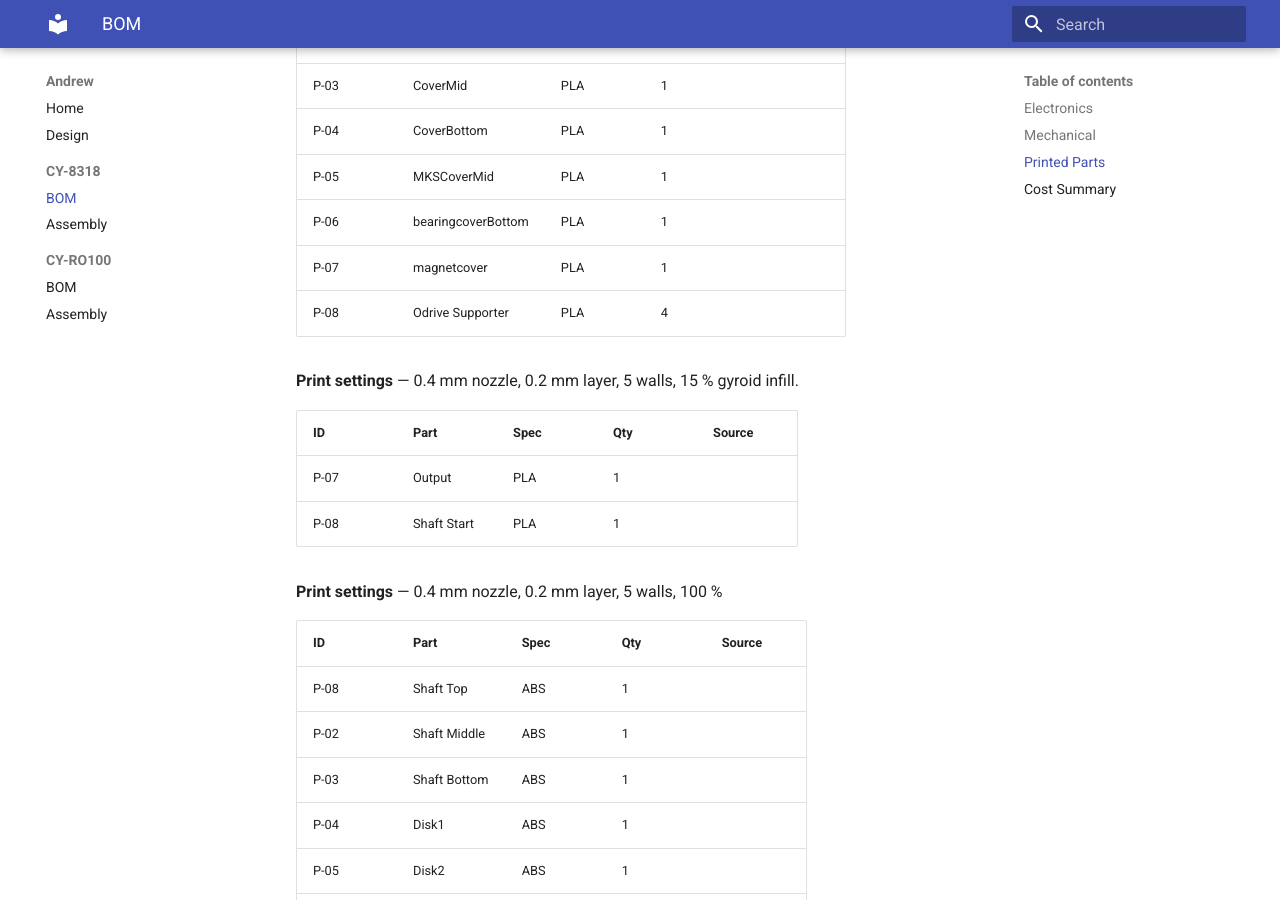
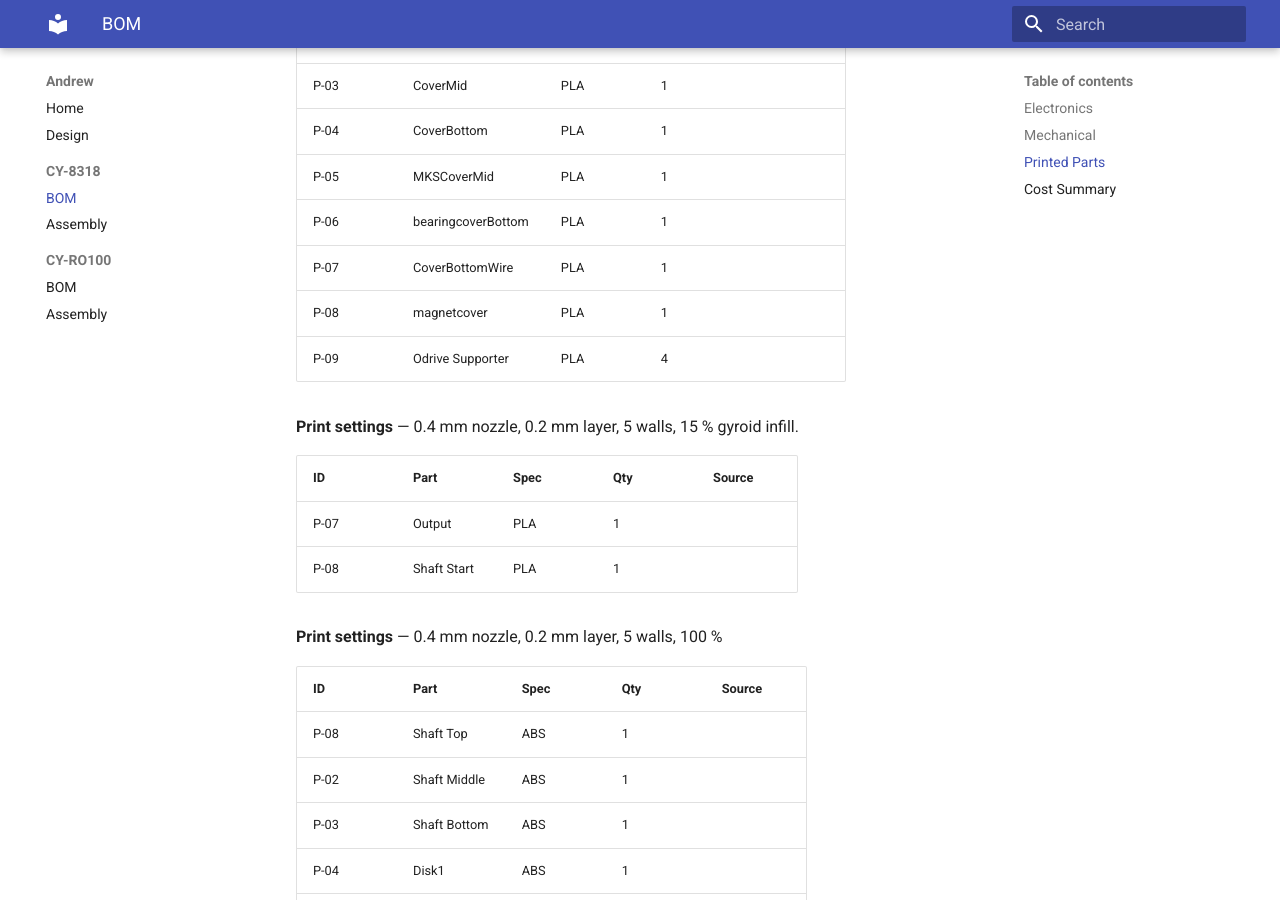
Before and after one commit to w8xin/opencycloid, an MkDocs documentation site: the page built from docs/8318/bom.md, in a window 1280 px wide and 900 px high, scrolled down 1436 px. Built offline with MkDocs 1.6.1 and Material for MkDocs 9.7.7, drawn with Linux system fonts in a browser that asks for light colours.

Commit message:
Update bom.md

```diff
--- a/docs/8318/bom.md
+++ b/docs/8318/bom.md
@@ -45,8 +45,9 @@ CAD and print files: [Releases](https://github.com/w8xin/opencycloid/releases)
 | P-04 | CoverBottom | PLA | 1 | |
 | P-05 | MKSCoverMid | PLA | 1 | |
 | P-06 | bearingcoverBottom | PLA | 1 | |
-| P-07 | magnetcover | PLA | 1 | |
-| P-08 | Odrive Supporter | PLA | 4 | |
+| P-07 | CoverBottomWire | PLA | 1 | |
+| P-08 | magnetcover | PLA | 1 | |
+| P-09 | Odrive Supporter | PLA | 4 | |
 
 **Print settings** — 0.4 mm nozzle, 0.2 mm layer, 5 walls, 15 % gyroid infill.
 
```
